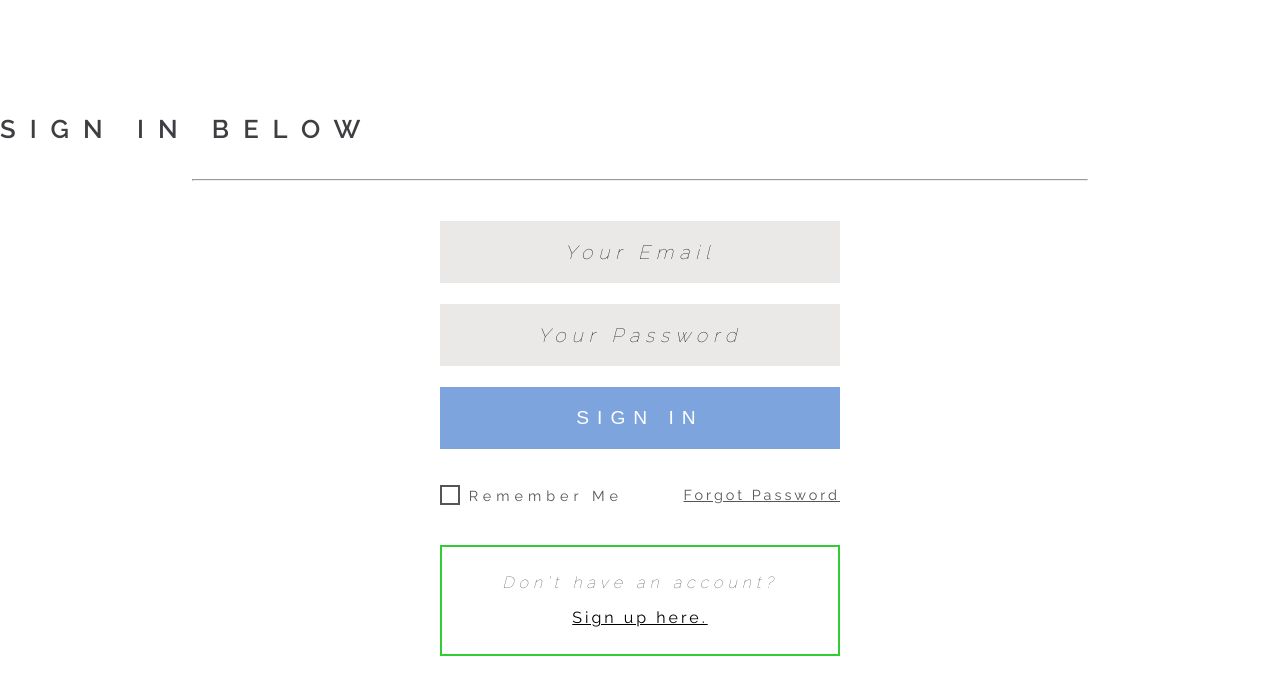
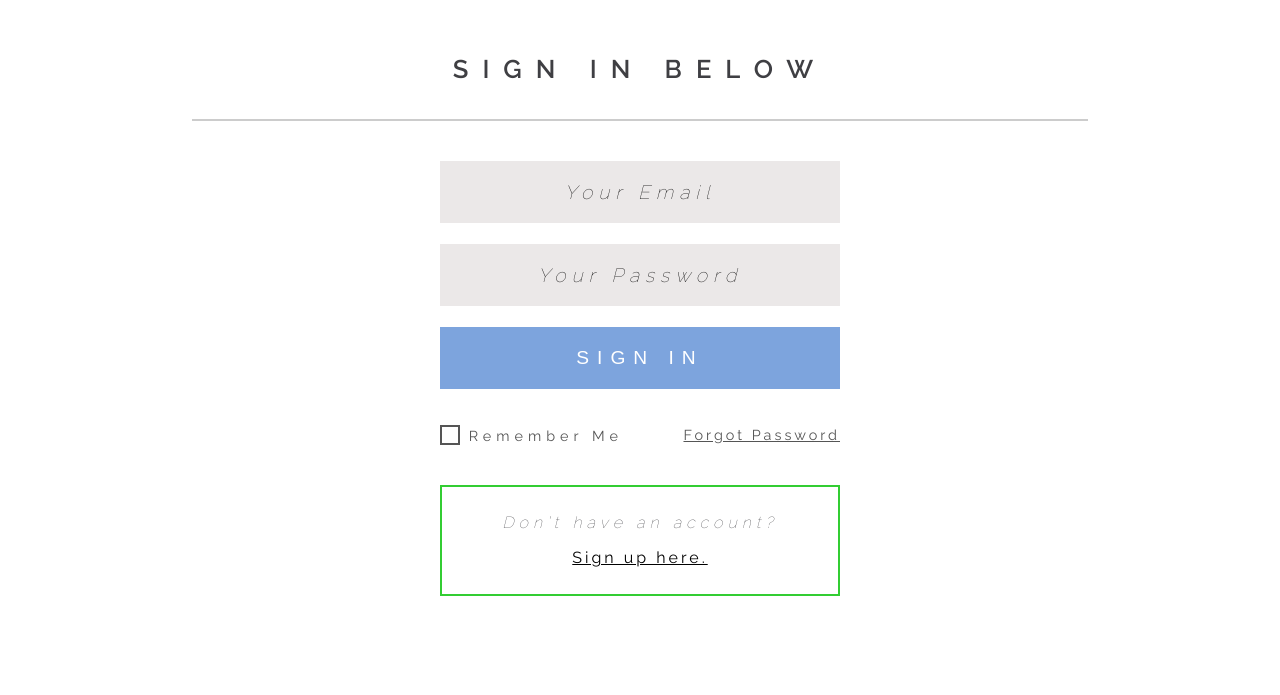
Before and after one commit to patientdev/fawn, a PHP site: page /sign-in in a window 1280 px wide. Shown: the part 85-780 px from the top of the page. Run offline with PHP 8.4, Linux system fonts and the light colour scheme; the visitor is signed in with stand-in values (Sample User, id 1); some libraries are stand-ins or nearby versions.

Commit message:
H2 fixin

```diff
--- a/sign-in/index.php
+++ b/sign-in/index.php
@@ -5,16 +5,18 @@ session_start();
 $styles = "
 
 h2 {
-	margin-top: 80px;
+	margin-top: 20px;
 	margin-bottom: 0;
 	font-weight: 600;
 	letter-spacing: 14px;
 	font-size: 1.6em;
+	text-align: center;
 }
 
 hr {
 	width: 70%;
 	margin: 40px auto;
+	border: 1px solid #ccc;
 }
 
 form {
```
